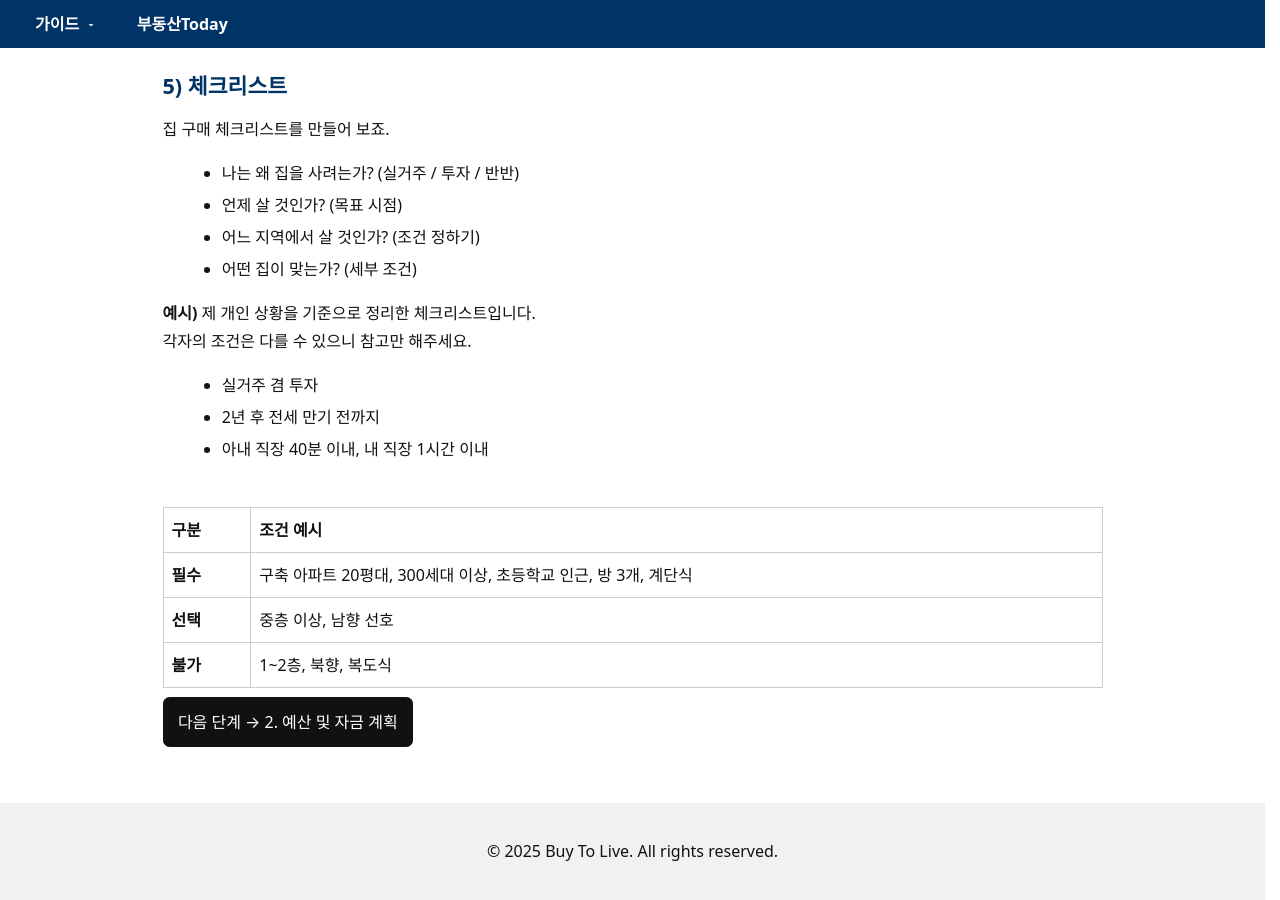
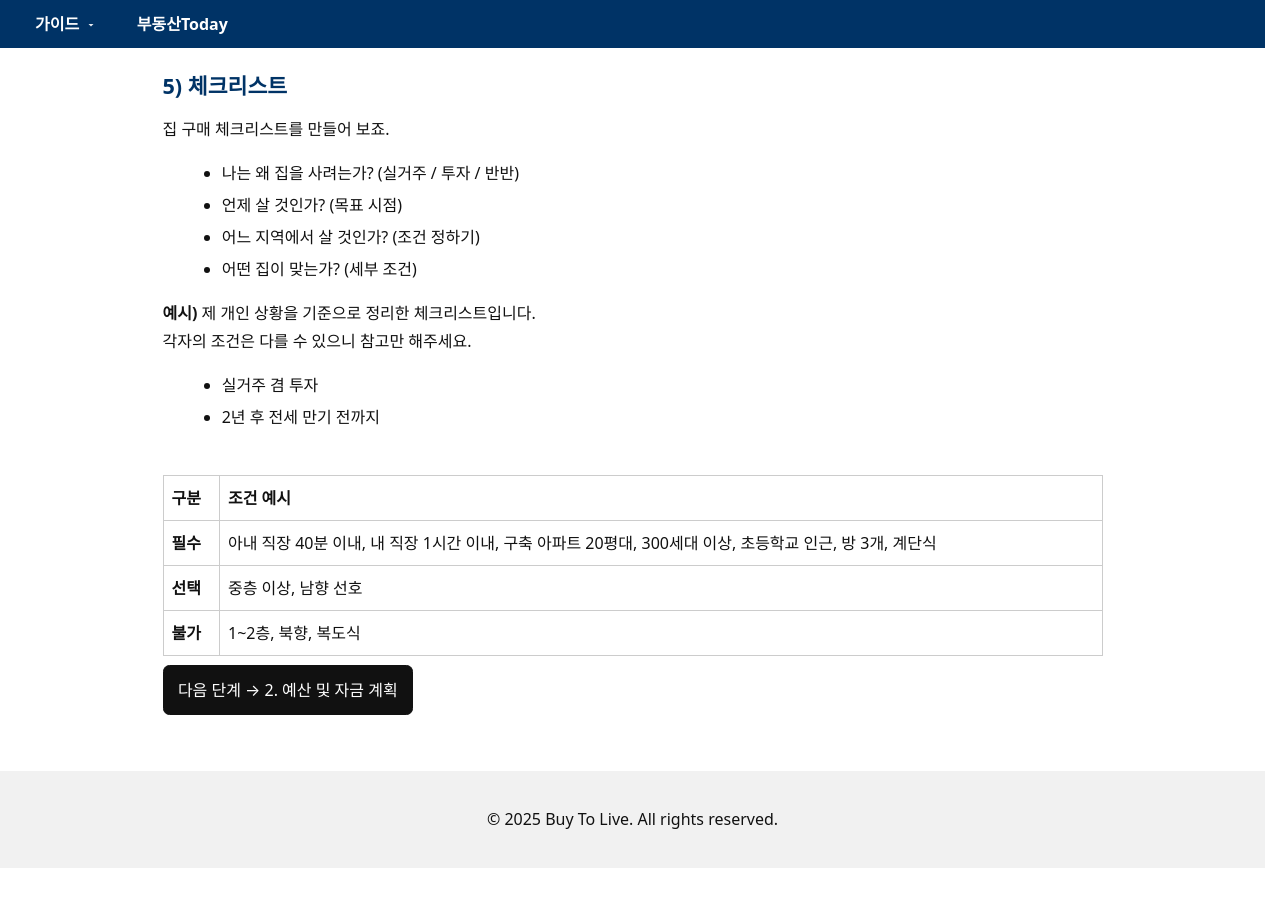
Before and after one commit to kimkisaa/land, a Jekyll site: the page built from guide/1-goal-setting.md, in a window 1280 px wide and 900 px high, scrolled down 1292 px. Built offline with Jekyll 4.4.1, drawn with Linux system fonts in a browser that asks for light colours; after the commit the page ends 2160 px from its top, so only the background shows below that; part of the change alters nothing that is shown.

```diff
--- a/guide/1-goal-setting.md
+++ b/guide/1-goal-setting.md
@@ -70,7 +70,6 @@ image: /assets/images/og-image.jpg
 <ul>
   <li>실거주 겸 투자</li>
   <li>2년 후 전세 만기 전까지</li>
-  <li>아내 직장 40분 이내, 내 직장 1시간 이내</li>
 </ul>
 
 <br>
@@ -85,7 +84,7 @@ image: /assets/images/og-image.jpg
   <tbody>
     <tr>
       <td><strong>필수</strong></td>
-      <td>구축 아파트 20평대, 300세대 이상, 초등학교 인근, 방 3개, 계단식</td>
+      <td>아내 직장 40분 이내, 내 직장 1시간 이내, 구축 아파트 20평대, 300세대 이상, 초등학교 인근, 방 3개, 계단식</td>
     </tr>
     <tr>
       <td><strong>선택</strong></td>
```
